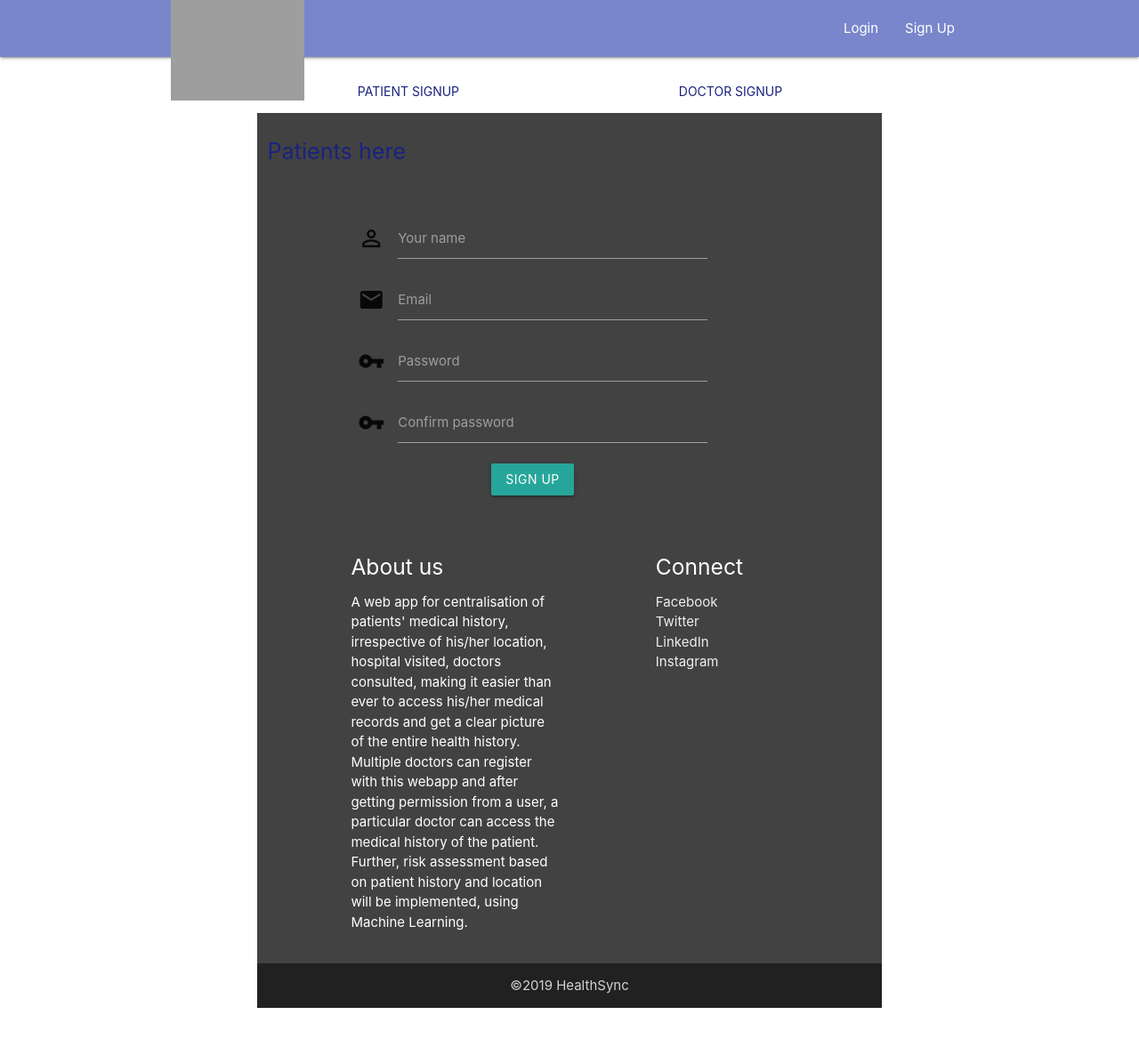
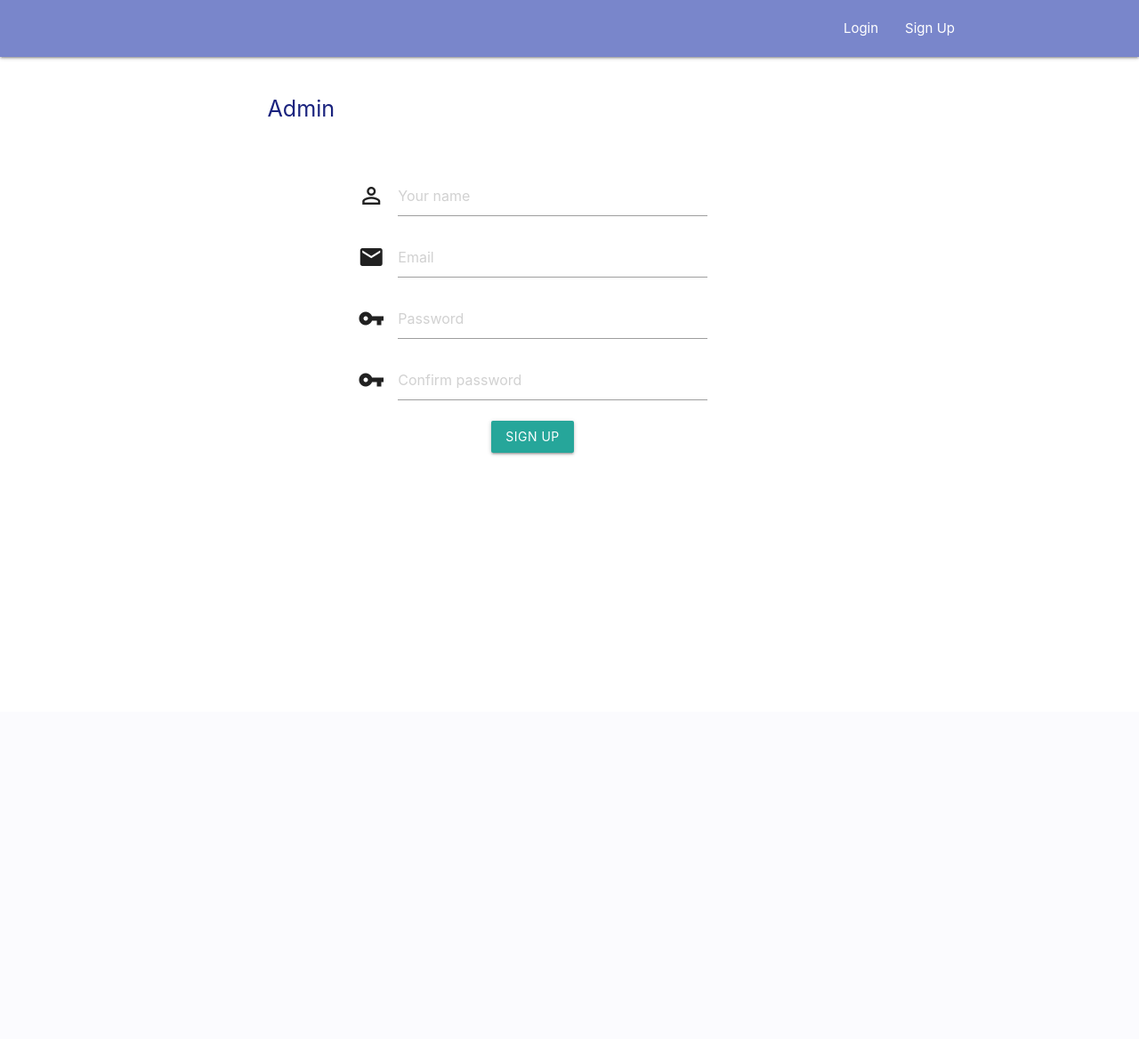
Before and after one commit to saharshleo/potholeChallenge, a Flask app: page /register in a window 1280 px wide. Shown: the whole page at 89% size. After the commit the page ends 512 px from the top, so only its background shows below. Run offline with Flask 2, Linux system fonts and the light colour scheme; some libraries are stand-ins or nearby versions; grey boxes are pictures that could not be loaded.

Commit message:
Frontend

```diff
--- a/app/routes.py
+++ b/app/routes.py
@@ -7,12 +7,12 @@
 from functools import wraps
 from sqlalchemy.exc import IntegrityError
 
+# @app.route('/', methods=['GET'])
+# @app.route('/home')
+# def home():
+#     return render_template('home.html', title='Home')
+
 @app.route('/', methods=['GET'])
-@app.route('/home')
-def home():
-    return render_template('home.html', title='Home')
-
-@app.route('/login', methods=['GET'])
 def login():
     if current_user.is_authenticated:
         return redirect(url_for('home'))
--- a/app/templates/layout.html
+++ b/app/templates/layout.html
@@ -22,7 +22,6 @@
     <div class="navbar-fixed">
         <nav class="nav-wrapper indigo lighten-2">
             <div class="container">
-                <a href="/home" class="brand-logo"><img style="width:150px;" src="{{url_for('static', filename='logo.png')}}"></a>
                 <a href="/home" class="sidenav-trigger" data-target="mobile-menu">
                     <i class="material-icons">menu</i>
                 </a>
@@ -38,7 +37,7 @@
                         <li><a href="/profile">Profile</a></li>
                         <li><a href="/logout">Logout</a></li>
                     {% else %}
-                        <li><a href="/login">Login</a></li>
+                        <li><a href="/">Login</a></li>
                         <li><a href="/register">Sign Up</a></li>
                     {% endif %}
 
@@ -55,7 +54,7 @@
                             <li><a href="/profile">Profile</a></li>
                             <li><a href="/logout">Logout</a></li>
                         {% else %}
-                            <li><a href="/login">Login</a></li>
+                            <li><a href="/">Login</a></li>
                             <li><a href="/register">Sign Up</a></li>
                         {% endif %}
                 </ul>
@@ -68,30 +67,7 @@
 
 {% endblock %}
 
-<!-- footer -->
-    <footer class="page-footer grey darken-3">
-        <div class="container">
-            <div class="row">
-                <div class="col s12 l6">
-                    <h5>About us</h5>
-                    <p>A web app for centralisation of patients' medical history, irrespective of his/her location, hospital visited, doctors consulted, making it easier than ever to access his/her medical records and get a clear picture of the entire health history. Multiple doctors can register with this webapp and after getting permission from a user, a particular doctor can access the medical history of the patient. Further, risk assessment based on patient history and location will be implemented, using Machine Learning. </p>
-                </div>
-                <div class="col s12 l4 offset-l2">
-                    <h5>Connect</h5>
-                    <ul>
-                        <li><a href="" class="grey-text text-lighten-3">Facebook</a></li>
-                        <li><a href="" class="grey-text text-lighten-3">Twitter</a></li>
-                        <li><a href="" class="grey-text text-lighten-3">LinkedIn</a></li>
-                        <li><a href="" class="grey-text text-lighten-3">Instagram</a></li>
-                    </ul>
-                </div>
-            </div>
 
-        </div>
-        <div class="footer-copyright grey darken-4">
-            <div class="container center-align">&copy;2019 HealthSync</div>
-        </div>
-    </footer>
 
 
 
--- a/app/templates/register.html
+++ b/app/templates/register.html
@@ -4,45 +4,32 @@
 	<section class="container section" id="login">
         <div class="row">
             <div class="col s12 l10 offset-l1">
-
-
-                <ul class="tabs">
-                    <li class="tab col s6">
-                        <a href="#patient_signup" class="indigo-text text-darken-4">Patient signup</a>
-                    </li>
-                    <li class="tab col s6">
-                        <a href="#doctor_signup" class="indigo-text text-darken-4">Doctor signup</a>
-                    </li>
-                </ul>
-
-
                 <!-- Patient Signup -->
                 <div class="col s12">
                     <div class="col s12" id="patient_signup">
-                        <p class="flow-text indigo-text text-darken-4">Patients here</p>
+                        <p class="flow-text indigo-text text-darken-4">Admin</p>
                         <section class="section container" id="Sign in">
                             <div class="row">
                                 <div class="col s12 l10">
                                     <form action="/register_admin" method="post">
                                         <div class="input-field">
                                             <i class="material-icons prefix">perm_identity</i>
-                                            <input type="text" id="pat_name" name="{{form_admin.name.name}}">
-                                            <label for="pat_name">Your name</label>
+                                            <input placeholder="Your name" type="text" id="pat_name" name="{{form_admin.name.name}}">
                                         </div>
                                         <div class="input-field">
                                             <i class="material-icons prefix">email</i>
-                                            <input type="email" id="pat_email" name="{{form_admin.email.name}}">
-                                            <label for="pat_email">Email</label>
+                                            <input placeholder="Email"type="email" id="pat_email" name="{{form_admin.email.name}}">
+                                            <!-- <label for="pat_email">Email</label> -->
                                         </div>
                                         <div class="input-field">
                                             <i class="material-icons prefix">vpn_key</i>
-                                            <input type="password" id="pat_pass" name="{{form_admin.password.name}}">
-                                            <label for="pat_pass">Password</label>
+                                            <input placeholder="Password"type="password" id="pat_pass" name="{{form_admin.password.name}}">
+                                            <!-- <label for="pat_pass">Password</label> -->
                                         </div>
                                         <div class="input-field">
                                             <i class="material-icons prefix">vpn_key</i>
-                                            <input type="password" id="pat_con" name="{{form_admin.confirm_password.name}}">
-                                            <label for="pat_con">Confirm password</label>
+                                            <input placeholder="Confirm password"type="password" id="pat_con" name="{{form_admin.confirm_password.name}}">
+                                            <!-- <label for="pat_con">Confirm password</label> -->
                                         </div>
 
 
```
Also changed, not shown: app/templates/login.html (+5 -10 lines).
